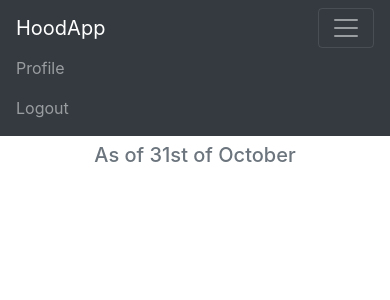
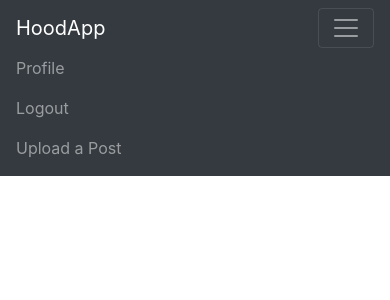
Before and after one commit to JohnKarima/hood, a Django app: page / in a window 390 px wide, after a click that opens the changed part. Shown: the top 300 px of the page. Run offline with Django 3.2, Linux system fonts and the light colour scheme; the visitor is signed in with stand-in values (Sample User, id 1); data that the repository does not hold is empty; some libraries are stand-ins or nearby versions.

Commit message:
add funcitonality to submit posts

```diff
--- a/hoodapp/admin.py
+++ b/hoodapp/admin.py
@@ -1,7 +1,8 @@
 from django.contrib import admin
-from .models import Profile, Neighbourhood, Business, Post
+from .models import Profile, Neighbourhood, Business, Post, Services
 
 admin.site.register(Profile)
 admin.site.register(Neighbourhood)
 admin.site.register(Business)
 admin.site.register(Post)
+admin.site.register(Services)
--- a/hoodapp/templates/index.html
+++ b/hoodapp/templates/index.html
@@ -8,5 +8,20 @@
     <h2 class=" ml-5 pt-5 text-center underline">WIP</h2>
     <h5 class="text-muted text-center">As of {% now "jS \o\f F" %}</h5><br>
 
+<div class="container">
+    <div class="row">
+
+
+    {% for post in posts %}
+    <div class="col text-center">
+    <h5> {{post.title}}</h5>
+    <p> {{post.post}} </p>
+    <p> {{post.pub_date}}</p>
+    <p> By: {{post.prof_ref.user}}</p>
+
+</div>
+    {% endfor %}
+</div>
+</div>
 
 {% endblock %}
--- a/hoodapp/templates/navbar.html
+++ b/hoodapp/templates/navbar.html
@@ -13,11 +13,19 @@
 
         <li class="nav-item">
             <a class="nav-link" href="{%url 'logout'%}">Logout</a>
-          </li>
-          {% else %}
-          <li class="nav-item">
+        </li>
+
+
+        <li class="nav-item">
+            <a class="nav-link" href="{%url 'upload_post'%}">Upload a Post</a>
+        </li>
+
+
+
+        {% else %}
+        <li class="nav-item">
             <a class="nav-link" href="{%url 'login'%}">Login</a>
-          </li>
+        </li>
           {% endif %}
       </ul>
 
--- a/hoodapp/urls.py
+++ b/hoodapp/urls.py
@@ -9,4 +9,6 @@
     path('logout/', auth_views.LogoutView.as_view(template_name='users/logout.html'), name='logout'),
     path('profile/', views.profile, name='profile'),
     path('update/', views.update, name='update'),
+    path('upload_post/', views.upload_post, name='upload_post'),
+    path('post/<post_id>/',views.post,name ='post'),
 ]
--- a/hoodapp/views.py
+++ b/hoodapp/views.py
@@ -1,8 +1,8 @@
 from django.shortcuts import render, redirect
 from django.contrib import messages
 from django.http  import HttpResponse
-from .models import Profile, User
-from .forms import UserRegisterForm, UserUpdateForm, ProfileUpdateForm
+from .models import Profile, User, Post, Neighbourhood, Business, Services
+from .forms import UserRegisterForm, UserUpdateForm, ProfileUpdateForm, PostUploadForm
 from django.contrib.auth.decorators import login_required
 from cloudinary.forms import cl_init_js_callbacks
 from django.core.exceptions import ObjectDoesNotExist
@@ -12,7 +12,8 @@
 @login_required
 def index(request):
     users = User.objects.all()
-    return render(request, 'index.html', {"users": users})
+    posts = Post.objects.all()
+    return render(request, 'index.html', {"posts":posts[::-1], "users": users})
 
 def register(request):
     if request.method == 'POST':
@@ -49,3 +50,26 @@
         'p_form': p_form
     }
     return render(request, 'users/update.html', context)
+
+
+@login_required
+def upload_post(request):
+    users = User.objects.exclude(id=request.user.id)
+    if request.method == "POST":
+        form = PostUploadForm(request.POST, request.FILES)
+        if form.is_valid():
+            post = form.save(commit = False)
+            post.prof_ref = request.user.profile
+            post.save()
+            messages.success(request, f'Successfully uploaded your Post!')
+            return redirect('index')
+    else:
+        form = PostUploadForm()
+    return render(request, 'upload_post.html', {"form": form, "users": users})
+
+def post(request,post_id):
+    try:
+        post = Post.objects.get(id = post_id)
+    except ObjectDoesNotExist:
+        raise Http404()
+    return render(request,"post.html", {"post":post})
```
Also changed, not shown: hoodapp/forms.py (+10 -1 lines), hoodapp/templates/upload_post.html (added, +25 -0 lines), hoodapp/templates/business.html (added), hoodapp/templates/post.html (added), hoodapp/templates/services.html (added).
